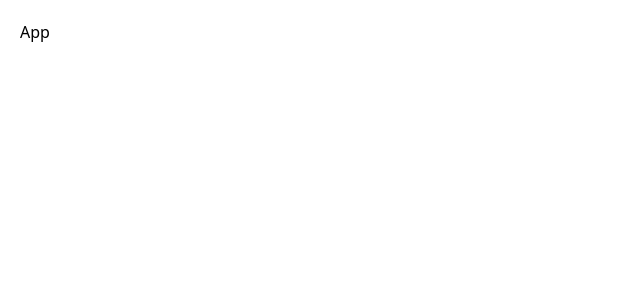
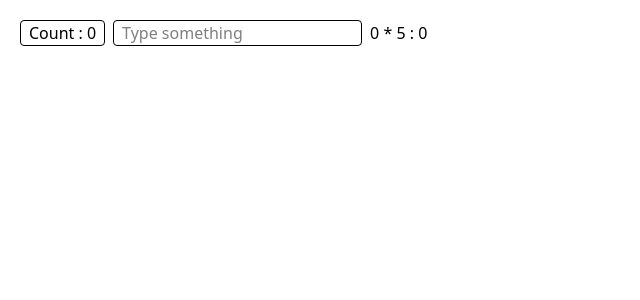
Before and after one commit to Samir-Singh/reactjs-compiler, a React (Vite) app: page / in a window 1280 px wide. Shown: the top 300 px of the page, without its empty margins (0-640 px from the left). Built offline with nearby package versions, Linux system fonts and the light colour scheme.

Commit message:
revised useMemo

```diff
--- a/src/App.jsx
+++ b/src/App.jsx
@@ -1,7 +1,35 @@
-import React from "react";
+import { useMemo, useState } from "react";
 
 const App = () => {
-  return <div>App</div>;
+  const [count, setCount] = useState(0);
+  const [text, setText] = useState("");
+
+  const multiply = useMemo(() => {
+    console.log("calculating");
+    return count * 5;
+  }, [count]);
+
+  return (
+    <>
+      <button
+        onClick={() => setCount((prev) => prev + 1)}
+        className="border px-2 rounded"
+      >
+        Count : {count}
+      </button>
+
+      <input
+        value={text}
+        onChange={(e) => setText(e?.target?.value)}
+        placeholder="Type something"
+        className="ml-2 border rounded px-2"
+      />
+
+      <span className="ml-2">
+        {count} * 5 : {multiply}
+      </span>
+    </>
+  );
 };
 
 export default App;
```
